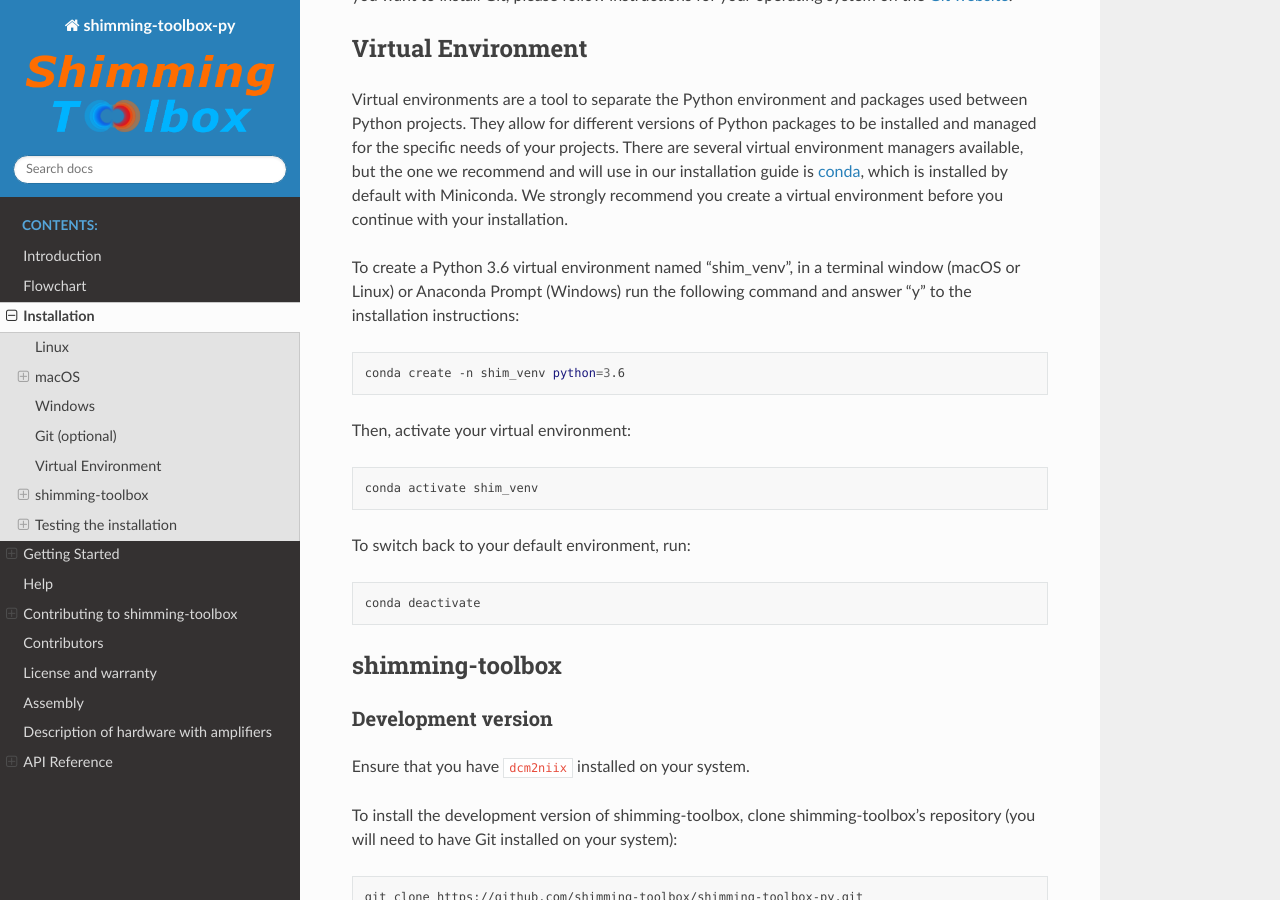
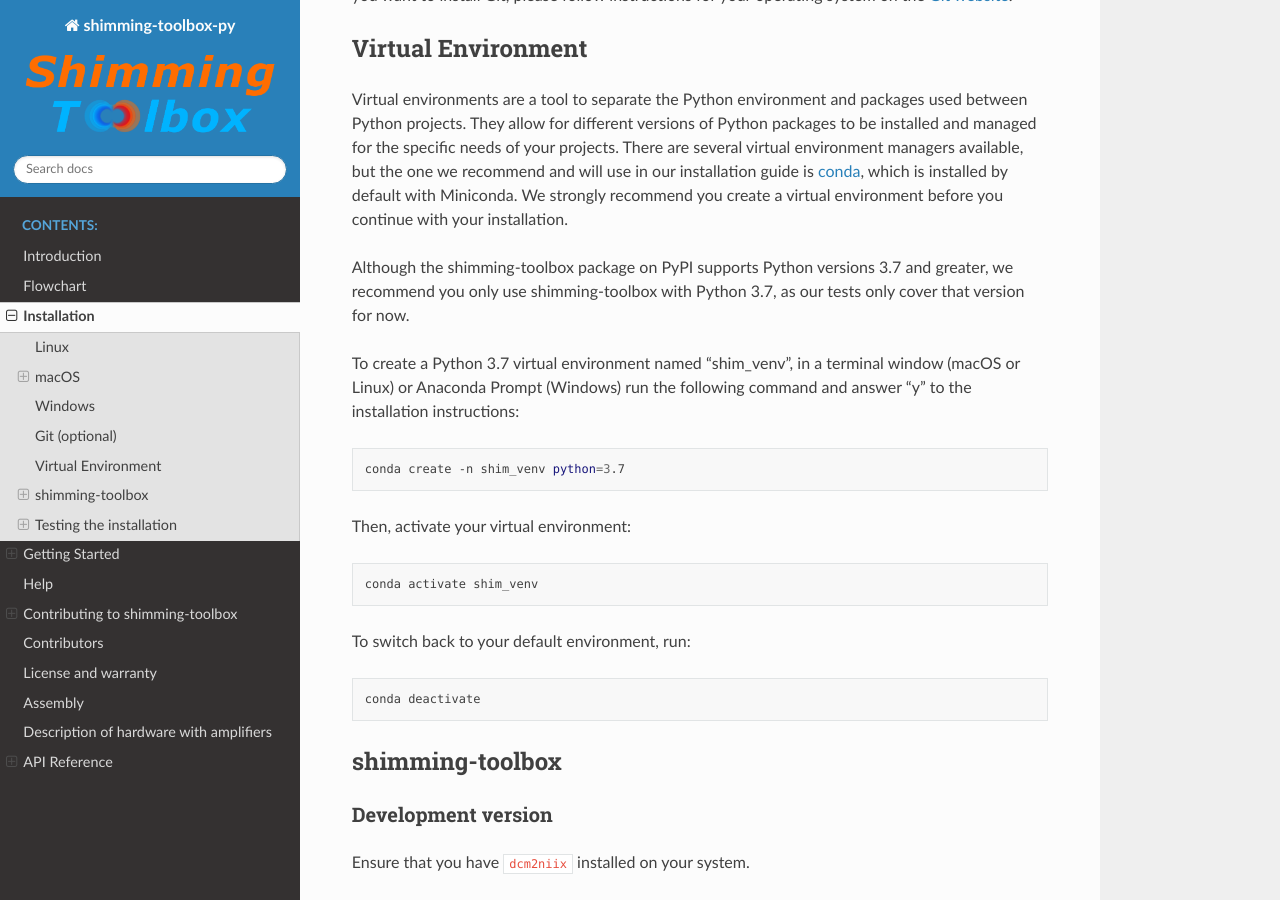
Before and after one commit to shimming-toolbox/shimming-toolbox, a Sphinx documentation site: the page built from docs/source/2_getting_started/1_installation.rst, in a window 1280 px wide and 900 px high, scrolled down 1928 px. Built offline with Sphinx 7.4.7 and the Read the Docs theme 2.0.0, drawn with Linux system fonts in a browser that asks for light colours; some of the changed text lies outside the part shown.

Commit message:
[fix][Python version] Update minimum version to Python 3.7
**Why this change was necessary**
We do all our testing on Travis with Python 3.7. For the sake of
consistency and to focus our efforts better on features rather than
version compatibility, we should explicitly require at least Python
3.7 for the package and strongly recommend that Python 3.7 is used by
users and contributors.

**What this change does**
Changes package setup.py, RTD config, and documentation to use Python 3.7.

**Any side-effects?**
Users and contributors will have to create a new virtual environment
following the directions from the documentation, then reinstall the package.

**Additional context/notes/links**

Resolves #98 - Doc should recommend installing conda with py3.7

```diff
--- a/docs/source/2_getting_started/1_installation.rst
+++ b/docs/source/2_getting_started/1_installation.rst
@@ -22,7 +22,7 @@ if it is installed), run the following command:
    conda search python
 
 If a list of available Python versions are displayed and versions
->=3.6.0 are available, you may skip to the next section (Git).
+>=3.7.0 are available, you may skip to the next section (Git).
 
 Linux
 -----
@@ -112,13 +112,17 @@ but the one we recommend and will use in our installation guide is
 Miniconda. We strongly recommend you create a virtual environment before
 you continue with your installation.
 
-To create a Python 3.6 virtual environment named "shim_venv", in a
+Although the shimming-toolbox package on PyPI supports Python versions 3.7
+and greater, we recommend you only use shimming-toolbox with Python 3.7, as
+our tests only cover that version for now.
+
+To create a Python 3.7 virtual environment named "shim_venv", in a
 terminal window (macOS or Linux) or Anaconda Prompt (Windows) run the
 following command and answer "y" to the installation instructions:
 
 .. code:: bash
 
-   conda create -n shim_venv python=3.6
+   conda create -n shim_venv python=3.7
 
 Then, activate your virtual environment:
 
--- a/readthedocs.yml
+++ b/readthedocs.yml
@@ -9,7 +9,7 @@ sphinx:
   builder: html
 
 python:
-    version: 3.6
+    version: 3.7
     install:
       - method: pip
         path: .
--- a/setup.py
+++ b/setup.py
@@ -9,7 +9,7 @@ with open(path.join(here, "README.md"), encoding="utf-8") as f:
 
 setup(
     name="shimmingtoolbox",
-    python_requires=">=3.6",
+    python_requires=">=3.7",
     version="0.1.0",
     description="Code for performing real-time shimming using external MRI shim coils",
     long_description=long_description,
```
